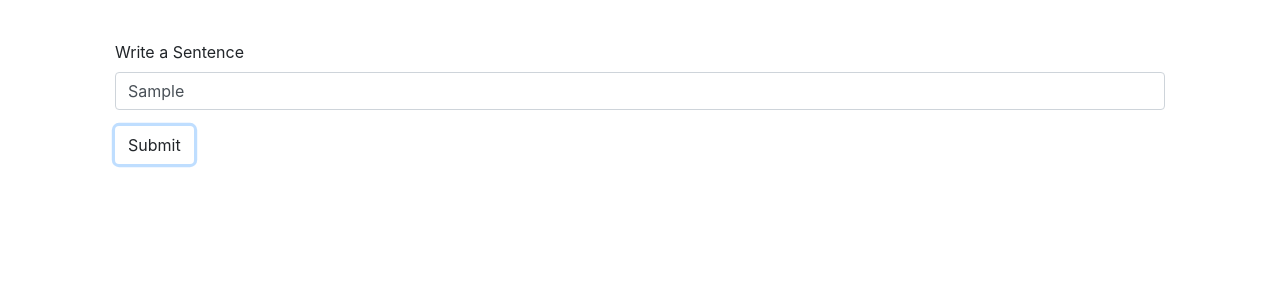
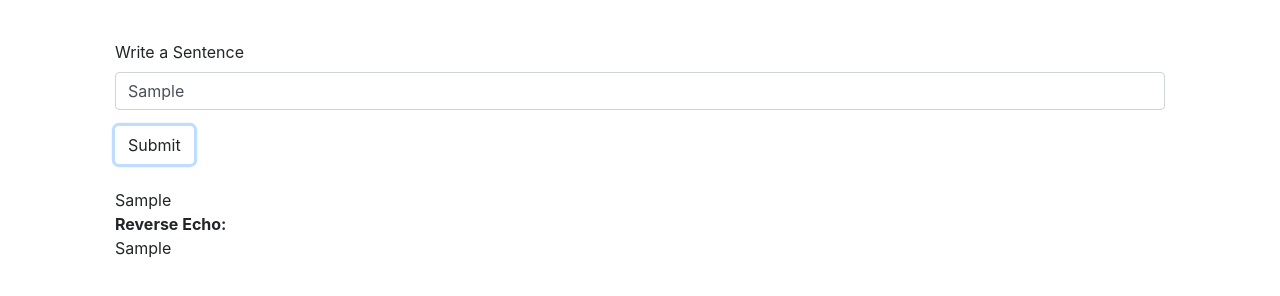
Before and after one commit to jillianlg/wordplay, a plain HTML site: page index.html in a window 1280 px wide. Both pictures are taken after typing "Sample" into the empty fields and a click on the button "Submit". Drawn offline with Linux system fonts and the light colour scheme.

Commit message:
add array.froEach, return Array, .reverse and .join
Co-authored-by: Amanda Otero <mandystar018@gmail.com>

```diff
--- a/index.html
+++ b/index.html
@@ -9,17 +9,17 @@
 </head>
 <body>
   <div class="container">
-    <form id="wordPlay">
-      <div class="group-std">
+    <div class="group-std">
+      <form id="wordPlay">
         <div class="form-group">
           <label for="sentence">Write a Sentence</label>
           <input id="sentence" class = "form-control" type="text">
         </div>
         <button type= "submit" class= "btn">Submit</button>
-        </div>
-      </div>
-    </form>
-    <div id= "userSentence"></div>
+      </form>
+      <br>
+      <div id="userSentence"></div>
+    </div>
   </div>
 </body>
 </html>
--- a/js/scripts.js
+++ b/js/scripts.js
@@ -2,5 +2,19 @@ $(document).ready(function(){
   $("form#wordPlay").submit(function(event) {
     event.preventDefault();
     const array = $("input#sentence").val();
+    const sentence = $("input#sentence").val();
+    let sentenceArray = sentence.split(" ");
+    let newArray = []
+    sentenceArray.forEach(function(word) {
+      if (word.length >= 2) {
+        newArray.push(word);
+      }
+      return newArray;
+    })
+    $("#userSentence").append(newArray.join(" "));
+    $("#userSentence").append("<br>");
+    $("#userSentence").append("<strong>Reverse Echo:</strong>");
+    $("#userSentence").append("<br>");
+    $("#userSentence").append(newArray.reverse().join(" "));
   });
 });
```
